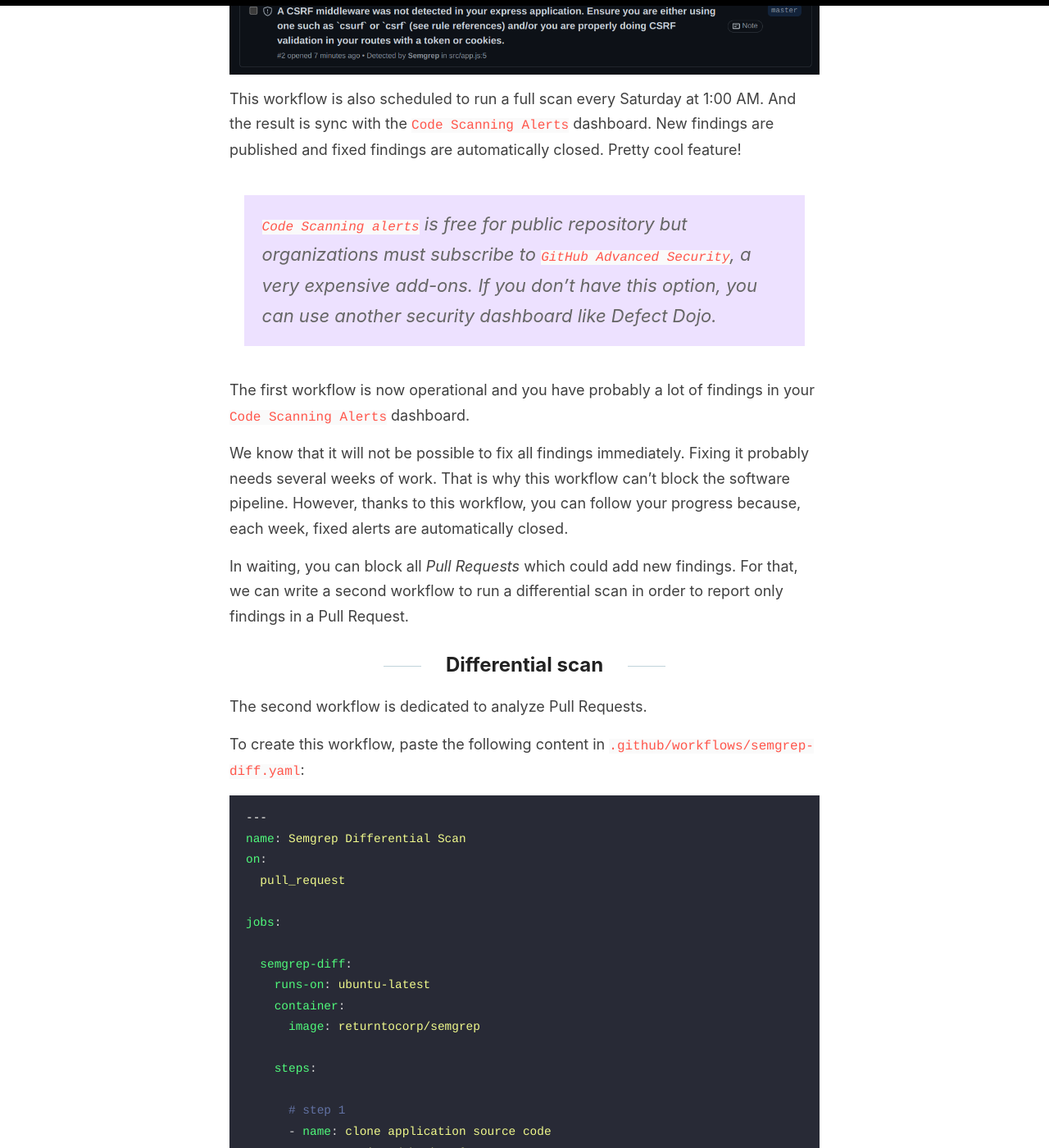
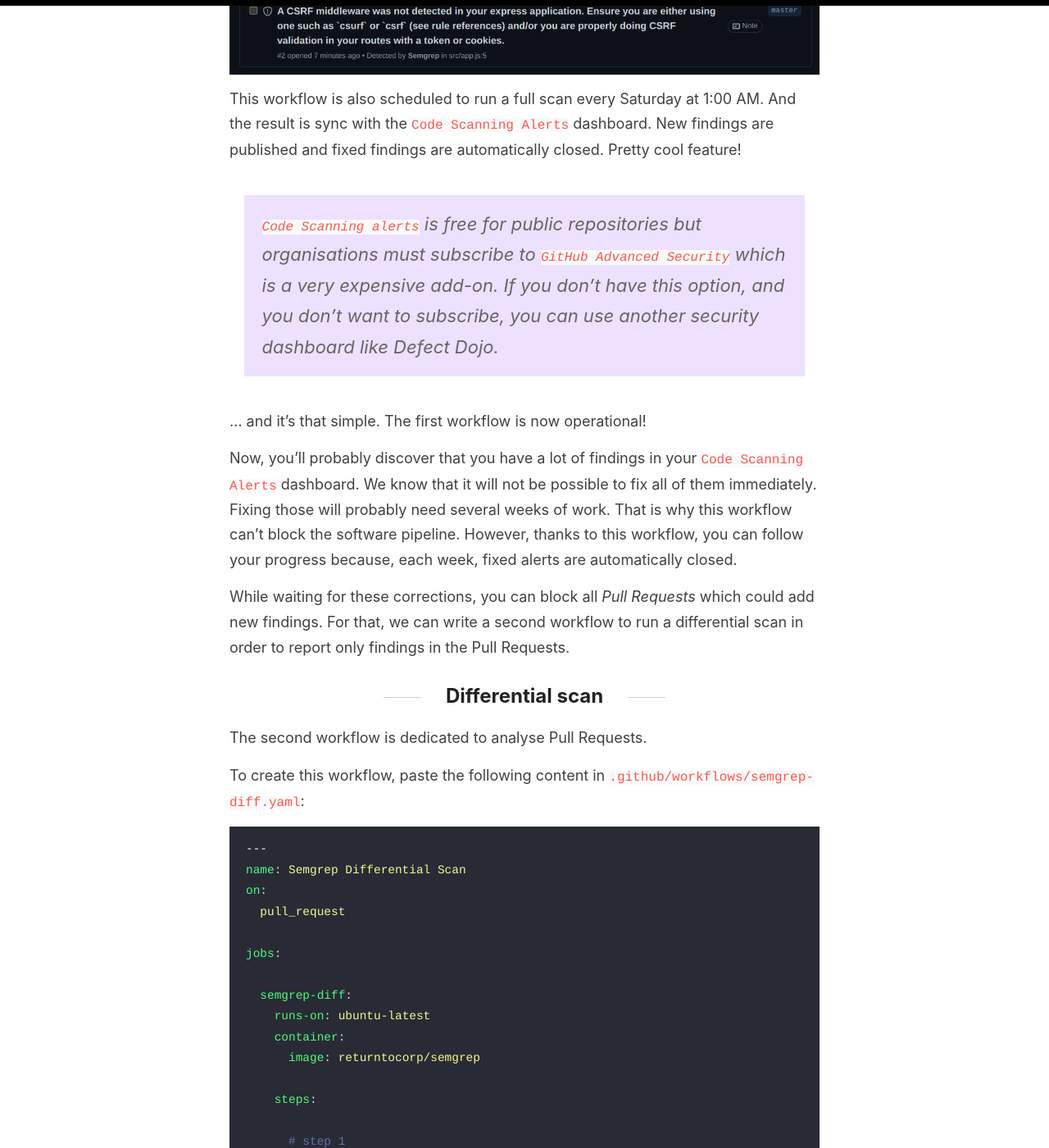
Before and after one commit to 0xdbe/0xdbe.github.io, a Jekyll site: the page built from _posts/2022-10-23-GitHub-HowToEnableCodeScanningWithSemgrep.md, in a window 1280 px wide and 1400 px high, scrolled down 2343 px. Shown: the whole window at 82% size. Built offline with Jekyll 4.4.1, drawn with Linux system fonts in a browser that asks for light colours; some of the changed text lies outside the part shown.

Commit message:
fix: How To Enable Code Scanning With Semgrep

````diff
--- a/_posts/2022-10-23-GitHub-HowToEnableCodeScanningWithSemgrep.md
+++ b/_posts/2022-10-23-GitHub-HowToEnableCodeScanningWithSemgrep.md
@@ -12,11 +12,11 @@ Semgrep is an incredible static analysis engine that can be used for finding bug
 Semgrep is a Swiss army knife for static code analysis.
 
 This article describes how to automate the discovery of coding vulnerabilities with Semgrep and GitHub Workflows.
-For this we will need 2 workflows: full scan and differential scan.
+For this, we will need 2 workflows: full scan and differential scan.
 
 ## Full scan
 
-The first workflow is dedicated to scan all codebase of your application and provides a global analysis of the existing.
+The first workflow is dedicated to scan all the codebase of your application and provides a global analysis of the existing.
 
 To create this workflow, paste the following content in ``.github/workflows/semgrep-full.yaml``:
 
@@ -68,7 +68,7 @@ jobs:
 ```
 
 Then, you can manually trigger this workflow to run a first full scan.
-All findings are published in the ``Code Scanning alerts`` in the ``Security`` tab of your GitHub repository.
+All findings will be published in the ``Code Scanning alerts`` in the ``Security`` tab of your GitHub repository.
 
 ![Code Scanning Alerts](/images/CodeScanningAlerts.png)
 
@@ -77,23 +77,24 @@ And the result is sync with the ``Code Scanning Alerts`` dashboard.
 New findings are published and fixed findings are automatically closed.
 Pretty cool feature!
 
-> ``Code Scanning alerts`` is free for public repository but organizations must subscribe to ``GitHub Advanced Security``, a very expensive add-ons.
-> If you don't have this option, you can use another security dashboard like Defect Dojo.
+> ``Code Scanning alerts`` is free for public repositories but organisations must subscribe to ``GitHub Advanced Security`` which is a very expensive add-on.
+> If you don't have this option, and you don’t want to subscribe, you can use another security dashboard like Defect Dojo.
 
-The first workflow is now operational and you have probably a lot of findings in your ``Code Scanning Alerts`` dashboard.
+... and it’s that simple. The first workflow is now operational!
 
-We know that it will not be possible to fix all findings immediately.
-Fixing it probably needs several weeks of work.
+Now, you’ll probably discover that you have a lot of findings in your ``Code Scanning Alerts`` dashboard.
+We know that it will not be possible to fix all of them immediately.
+Fixing those will probably need several weeks of work.
 That is why this workflow can't block the software pipeline.
 However, thanks to this workflow, you can follow your progress because, each week, fixed alerts are automatically closed.
 
-In waiting, you can block all *Pull Requests* which could add new findings.
-For that, we can write a second workflow to run a differential scan in order to report only findings in a Pull Request.
+While waiting for these corrections, you can block all *Pull Requests* which could add new findings.
+For that, we can write a second workflow to run a differential scan in order to report only findings in the Pull Requests.
 
 
 ## Differential scan
 
-The second workflow is dedicated to analyze Pull Requests.
+The second workflow is dedicated to analyse Pull Requests.
 
 To create this workflow, paste the following content in ``.github/workflows/semgrep-diff.yaml``:
 
@@ -128,12 +129,12 @@ jobs:
             --config="p/default"
 ```
 
-Under the hood, Semgrep performs two scans: one on the Pull Request and one another on the existing codebase before Pull Request.
-Then, only new findings are reported.
+Under the hood, Semgrep performs two scans: one on the Pull Request and another on the existing codebase before the Pull Request.
+Therefore, only new findings are reported.
 
 Now, you can protect your default branch ``main`` in your repository ``settings``, by adding ``semgrep-diff`` in ``Require status checks to pass before merging``.
 By the way, you can also check ``Do not allow bypassing the above settings`` to prevent Semgrep bypass.
-After that, it will not be possible to merge Pull Request with new findings:
+After that, it will not be possible to merge thes Pull Requests with new findings:
 
 ![Pull Request Failed](/images/PullRequestFailed.png)
 
@@ -142,12 +143,11 @@ After that, it will not be possible to merge Pull Request with new findings:
 
 Congratulations! You have setup Semgrep on your GitHub repository with two workflows:
 
-- A workflow to perform a full scan on the existing code base
+- A workflow to perform a full scan on the existing codebase
 - A workflow to perform a differential scan on Pull Request
 
-This way to use Semgrep with GitHub provides more flexibility.
-As you can see, you can enable code scanning without having to fix all findings on your existing codebase.
+Using Semgrep with GitHub this way provides more flexibility.
+As you can see, you can enable code scanning without having to fix all of the findings on your existing codebase.
 
-Take the time to assess the risks of each finding in order to prioritize them.
-In the meantime, you are sure that there will be no additional findings in your repository.
-And you can even change the rules without freezing developments.
+Take the time to assess the risks of each finding in order to prioritise them.
+In the meantime, you will be sure that there will be no additional findings in your repository, and you can even change the rules without freezing any developments.
````
